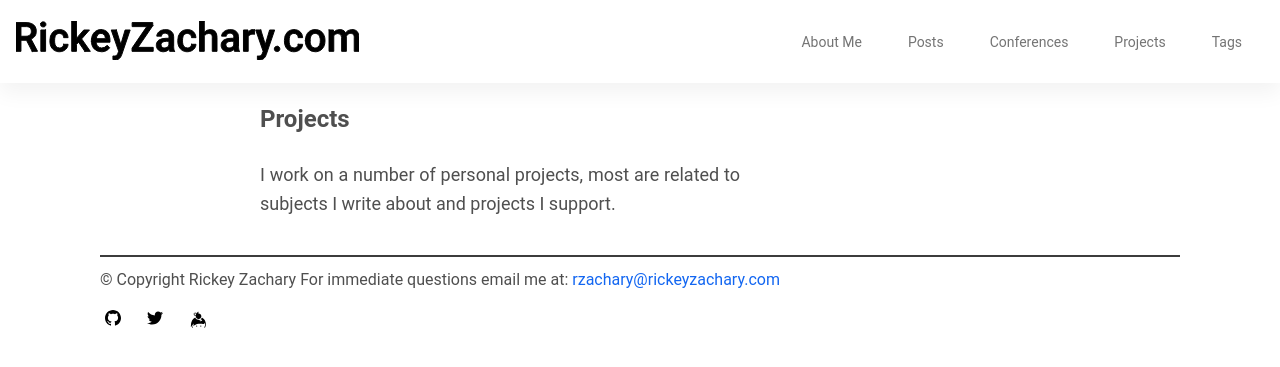
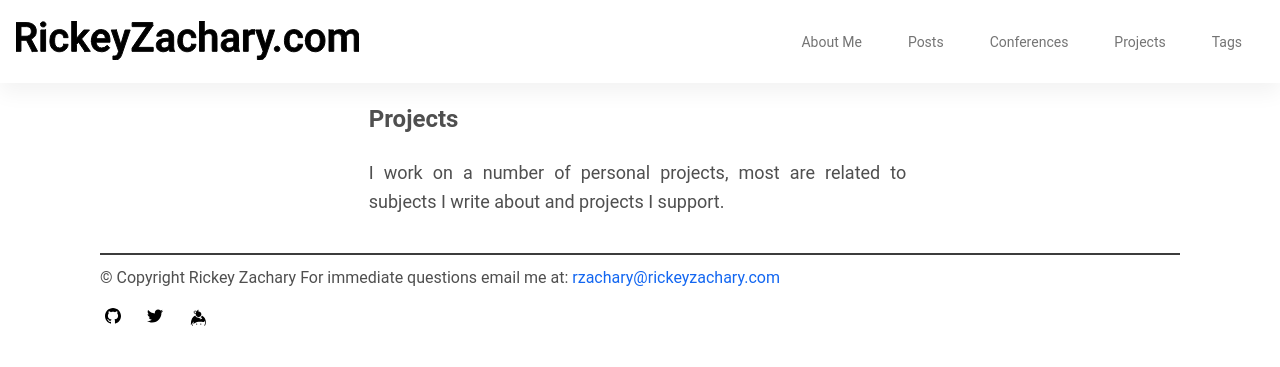
Before and after one commit to rzachary/rickeyzachary.com, a Jekyll site: the page built from projects.md, in a window 1280 px wide. Shown: the top 367 px of the page. Built offline with Jekyll 4.4.1, drawn with Linux system fonts in a browser that asks for light colours; nearby versions of some CDN libraries.

Commit message:
centered posts

```diff
--- a/assets/css/main.css
+++ b/assets/css/main.css
@@ -416,8 +416,8 @@ img.pull-right {
 
 .post {
 	text-align: justify;
-	margin-left: 10em;
-	margin-right: 10em;
+	width: 50%;
+	margin: auto;
 }
 
 .post-container{
@@ -433,7 +433,7 @@ img.pull-right {
 
 .post-content {
 	padding: 5px 0;
-	margin: 10px 275px 0 0;
+	margin: auto;
 }
 
 .post-preview {
```
